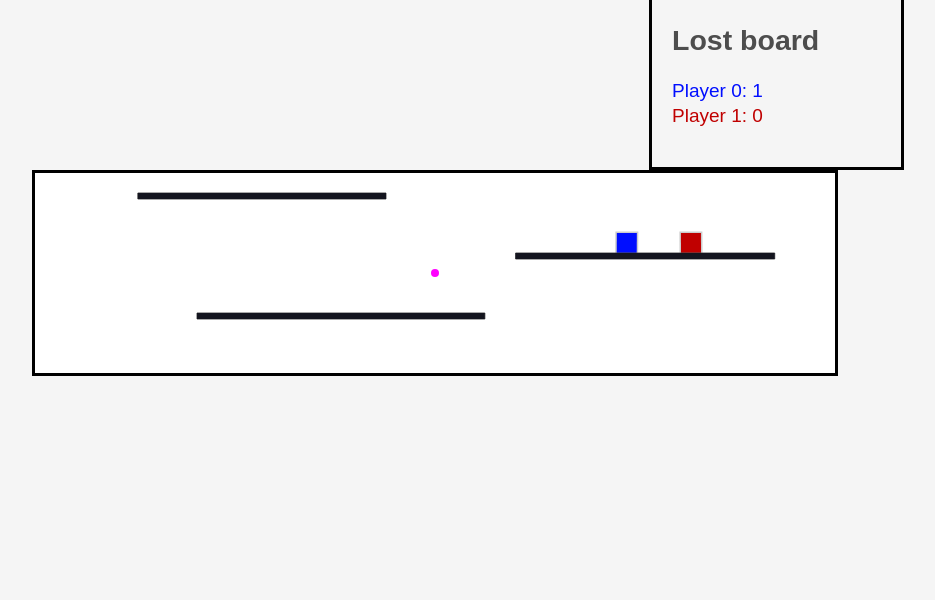
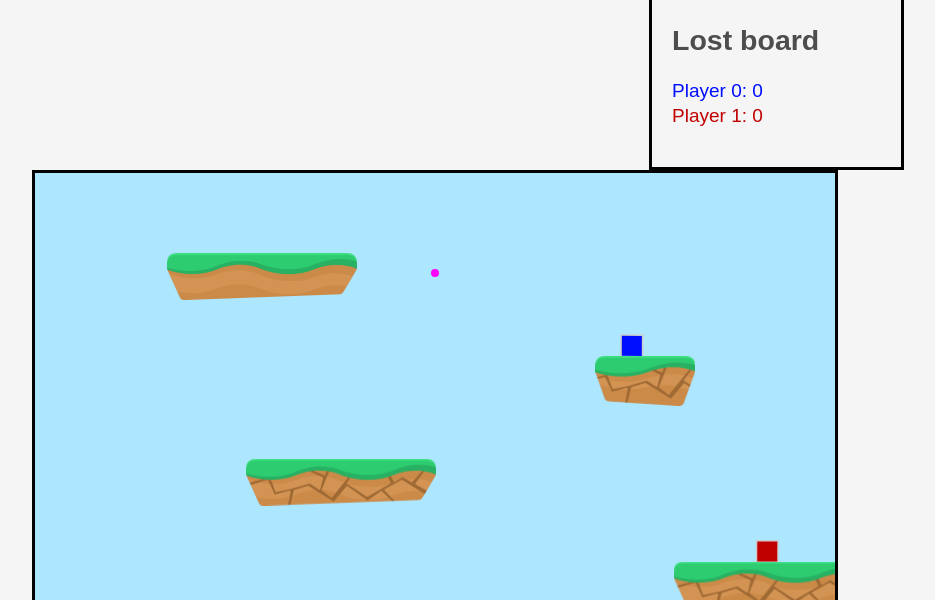
Before and after one commit to kiwily/game-jam-abandoned, a website: page index.html in a window 1280 px wide. Shown: the part 200-800 px from the top of the page, without its empty margins (268-1203 px from the left). Drawn offline with Linux system fonts and the light colour scheme.

Commit message:
Graphics Terrain

```diff
--- a/index.css
+++ b/index.css
@@ -76,6 +76,8 @@ div#game {
 
 div#game canvas {
   border: medium solid black;
+
+  background-image: url(assets/jumperpack_kenney/PNG/Background/bg_layer1.png);
 }
 
 body {
--- a/index.js
+++ b/index.js
@@ -1,5 +1,5 @@
 const WIDTH = 800;
-const HEIGHT = 200;
+const HEIGHT = 800;
 
 // module aliases
 const Engine = Matter.Engine,
@@ -23,7 +23,7 @@ const render = Render.create({
     options: {
       width: WIDTH,
       height: HEIGHT,
-      background: 'white',
+      background: 'url(assets/jumperpack_kenney/PNG/Background/bg_layer1.png)',
       wireframeBackground: 'white',
       wireframes: false
     }
--- a/src/terrain.js
+++ b/src/terrain.js
@@ -1,10 +1,19 @@
+// ASSET SIZE
+const TERRAIN_ASSETS = {
+   "../assets/jumperpack_kenney/PNG/Environment/ground_grass_small.png": {w: 201, h: 100},
+   "../assets/jumperpack_kenney/PNG/Environment/ground_grass.png": {w: 380, h: 94},
+   "../assets/jumperpack_kenney/PNG/Environment/ground_grass_small_broken.png": {w: 200, h: 100},
+   "../assets/jumperpack_kenney/PNG/Environment/ground_grass_broken.png": {w: 380, h: 94},
+}
+
+const KEY_TERRAIN_ASSETS = Object.keys(TERRAIN_ASSETS);
 // src/terrain.js
 
-const MAXIMUM_STACK = 3;
+const MAXIMUM_STACK = 7;
 const INV_MAXIMUM_STACK = 1 / MAXIMUM_STACK;
 const NUMBER_OF_COLUMN = 2;
 
-const PLATFORM_HEIGHT = 6;
+const RATIO = .5;
 
 const LOWER_BOUND = 1 * HEIGHT;
 const HIGHER_BOUND = 0.1 * HEIGHT;
@@ -18,8 +27,12 @@ function Terrain() {
     const x = (0.5 * (rowr % 2) + 0.5 * (0.2 + 0.6 * Math.random())) * WIDTH;
     const y = HIGHER_BOUND + (LOWER_BOUND - HIGHER_BOUND) * (rowr * INV_MAXIMUM_STACK);
 
-    const width = 200 + 100 * Math.random();
-    const height = PLATFORM_HEIGHT;
+    const assetLink = KEY_TERRAIN_ASSETS[ KEY_TERRAIN_ASSETS.length * Math.random() << 0];
+    const {w, h } = TERRAIN_ASSETS[assetLink];
+
+    const width = RATIO * w;
+    const height = RATIO * h;
+    console.log("Asset", assetLink, w, h);
 
     const angle = Math.random() * Math.PI * 2;
     const amplitude = 50 + 100 * Math.random();
@@ -35,7 +48,13 @@ function Terrain() {
     return (
       Bodies.rectangle(x, y, width , height, {
         isStatic: true,
-
+        render: {
+          sprite: {
+            texture: assetLink,
+            xScale: RATIO,
+            yScale: RATIO,
+          }
+        }
       })
     );
   });
```
